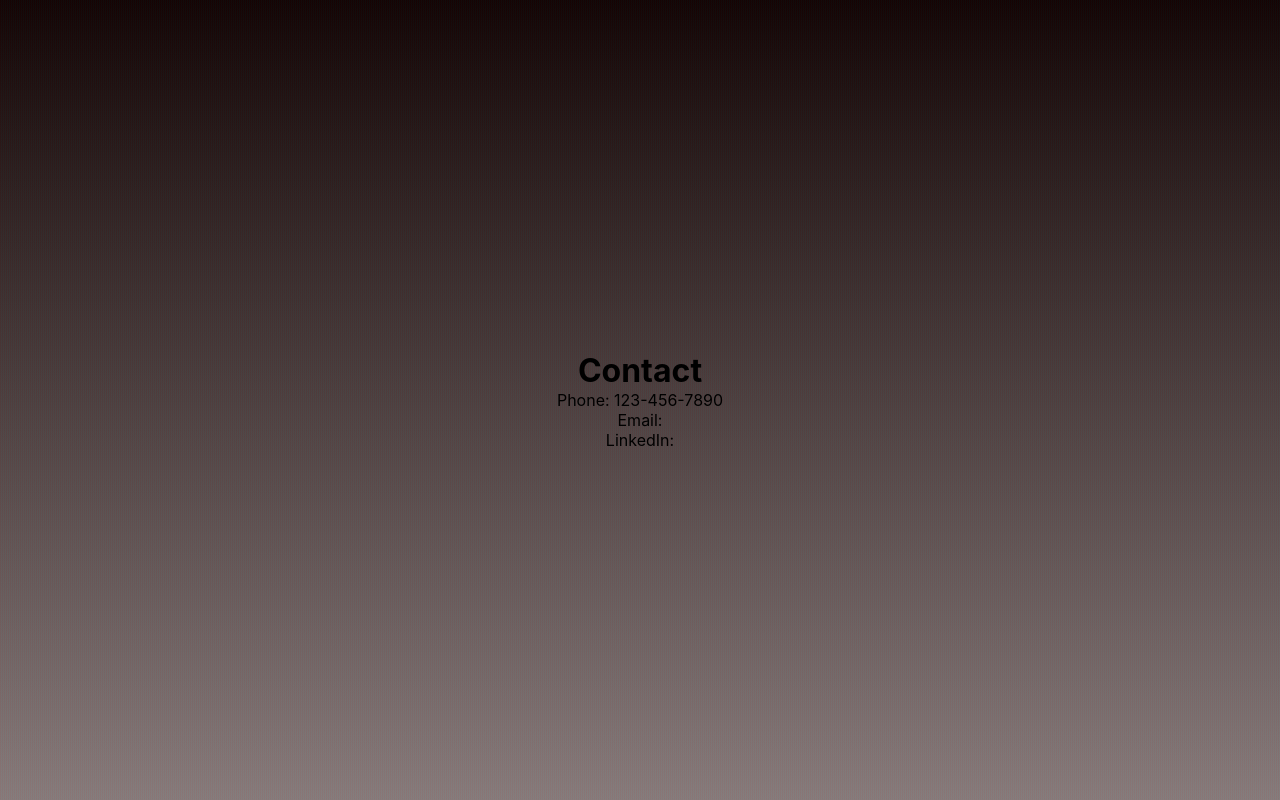
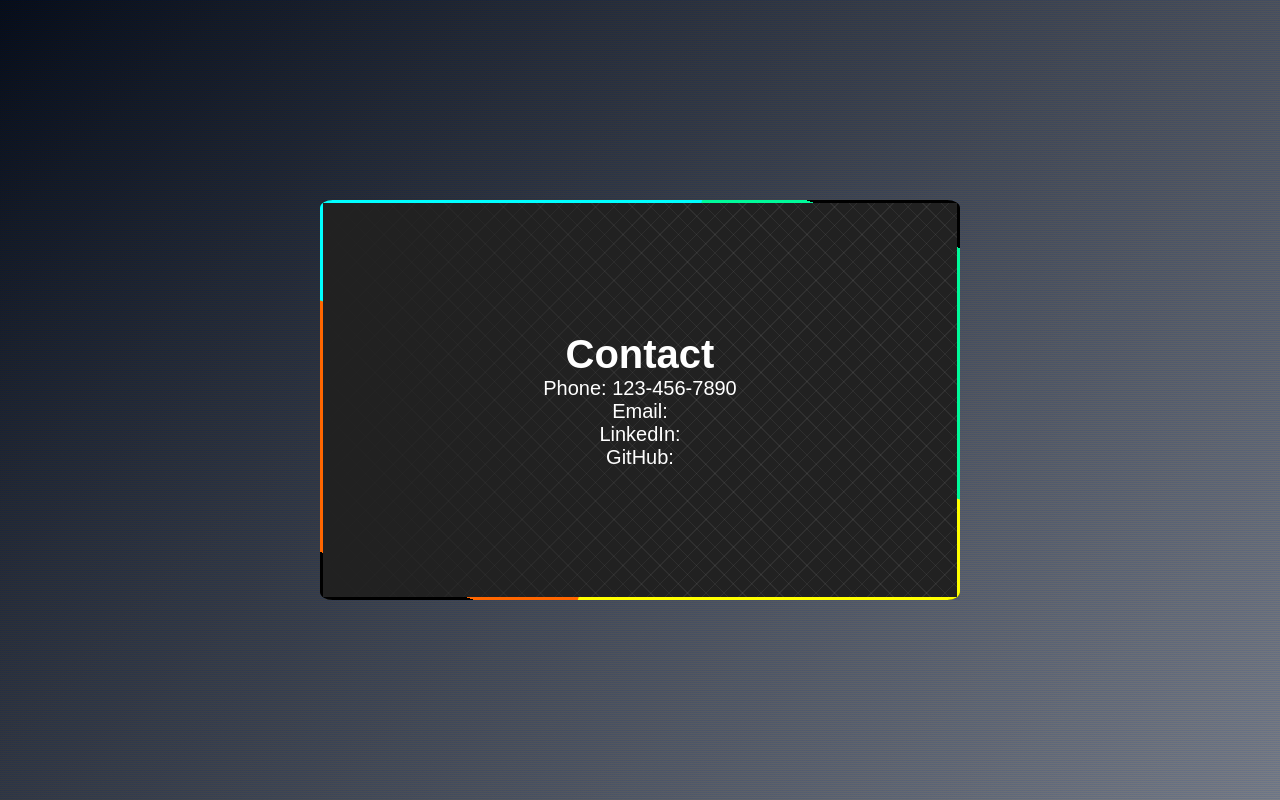
Before and after one commit to Zachary-Piontek/portfolio, a React (Create React App) app: page /contact in a window 1280 px wide. Built offline with nearby package versions, Linux system fonts and the light colour scheme.

Commit message:
contact card started, most css done

```diff
--- a/src/Components/AnimateRoutes/AnimateRoutes.js
+++ b/src/Components/AnimateRoutes/AnimateRoutes.js
@@ -1,5 +1,5 @@
 import React from "react";
-import { Route, Routes, useLocation } from "react-router-dom";
+import { Route, Routes } from "react-router-dom";
 import { AnimatePresence } from "framer-motion";
 import LandingPage from "../LandingPage/LandingPage";
 import Contact from "../Contact/Contact";
@@ -8,15 +8,14 @@ import Projects from "../Projects/Projects";
 import { About } from "../About/About";
 
 const AnimateRoutes = () => {
-  const location = useLocation();
   return (
-    <AnimatePresence>
-      <Routes key={location.pathname} location={location}>
+    <AnimatePresence mode="wait">
+      <Routes>
         <Route path="/" element={<LandingPage />} />
-        <Route path="/contact" element={<Contact />} />
-        <Route path="/resume" element={<Resume />} />
-        <Route path="/projects" element={<Projects />} />
-        <Route path="/about" element={<About />} />
+        <Route path="contact" element={<Contact />} />
+        <Route path="resume" element={<Resume />} />
+        <Route path="projects" element={<Projects />} />
+        <Route path="about" element={<About />} />
       </Routes>
     </AnimatePresence>
   );
--- a/src/Components/Contact/Contact.js
+++ b/src/Components/Contact/Contact.js
@@ -11,10 +11,15 @@ const Contact = () => {
       exit={{ opacity: 0 }}
       transition={{ duration: 5, ease: "easeInOut" }}
     >
-      <h1>Contact</h1>
-      <p>Phone: 123-456-7890</p>
-      <p>Email:</p>
-      <p>LinkedIn:</p>
+      <div className="contact-box">
+        <span>
+          <h1>Contact</h1>
+          <p>Phone: 123-456-7890</p>
+          <p>Email:</p>
+          <p>LinkedIn:</p>
+          <p>GitHub:</p>
+        </span>
+      </div>
     </motion.div>
   );
 };
--- a/src/Components/Contact/contact.css
+++ b/src/Components/Contact/contact.css
@@ -5,10 +5,74 @@
   flex-direction: column;
   width: 100vw;
   height: 100vh;
-  background: repeating-linear-gradient(
-      90deg,
-      hsla(0, 100%, 50%, 0.1) 0px,
-      hsla(5, 0%, 55%, 0.1) 2px
+}
+
+.contact-box {
+  display: flex;
+  justify-content: center;
+  align-items: center;
+  flex-direction: column;
+  width: 50vw;
+  height: 50vh;
+  background-color: #000000;
+  color: white;
+  border-radius: 2%;
+  /* need hidden and relative to keep gradient in the box */
+  overflow: hidden;
+  position: relative;
+}
+
+.contact-box::before {
+  content: "";
+  /* position: absolute; need this otherwise contact text pushes down */
+  position: absolute;
+  display: flex;
+  justify-content: center;
+  align-items: center;
+  background-image: conic-gradient(
+    transparent,
+    #ff6600 0deg 90deg,
+    #00ffff 90deg 180deg,
+    #00fa9a 180deg 270deg,
+    #ffff00 270deg 360deg
+  );
+  width: 60vw;
+  height: 60vh;
+  animation: spin 10s linear infinite;
+}
+
+.contact-box span {
+  inset: 3px;
+  position: absolute;
+  background-image: linear-gradient(90deg, rgb(33, 33, 33) 0%, transparent 59%),
+    repeating-linear-gradient(
+      45deg,
+      rgba(168, 168, 168, 0.1) 0px,
+      rgba(168, 168, 168, 0.1) 1px,
+      transparent 1px,
+      transparent 13px
     ),
-    linear-gradient(180deg, black, gray);
+    repeating-linear-gradient(
+      135deg,
+      rgba(168, 168, 168, 0.1) 0px,
+      rgba(168, 168, 168, 0.1) 1px,
+      transparent 1px,
+      transparent 13px
+    ),
+    linear-gradient(90deg, rgb(33, 33, 33), rgb(33, 33, 33));
+  display: flex;
+  justify-content: center;
+  align-items: center;
+  flex-direction: column;
+  font-family: copperplate, fantasy, sans-serif;
+  font-size: 1.25rem;
 }
+
+@keyframes spin {
+  0% {
+    transform: rotate(0deg);
+  }
+  100% {
+    transform: rotate(360deg);
+  }
+}
```
